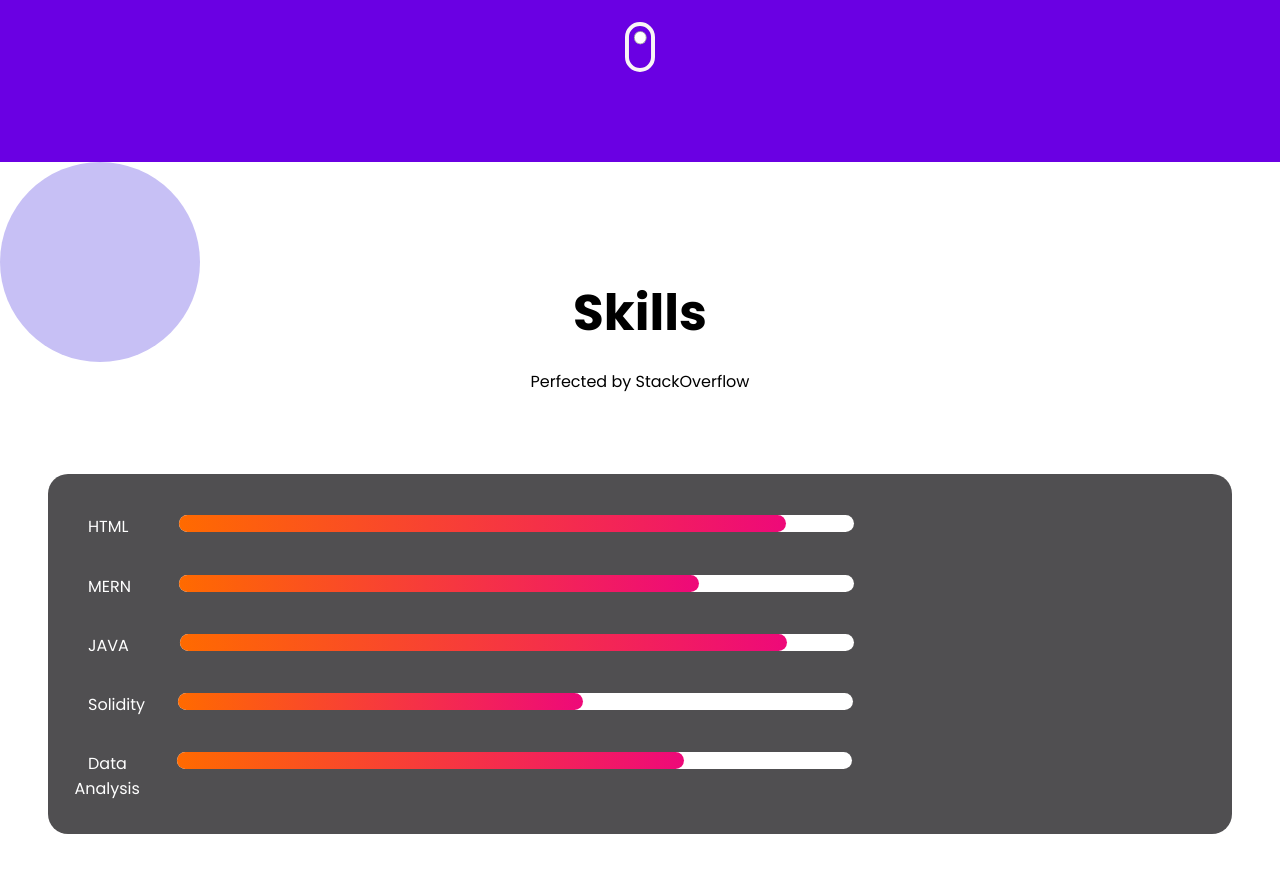
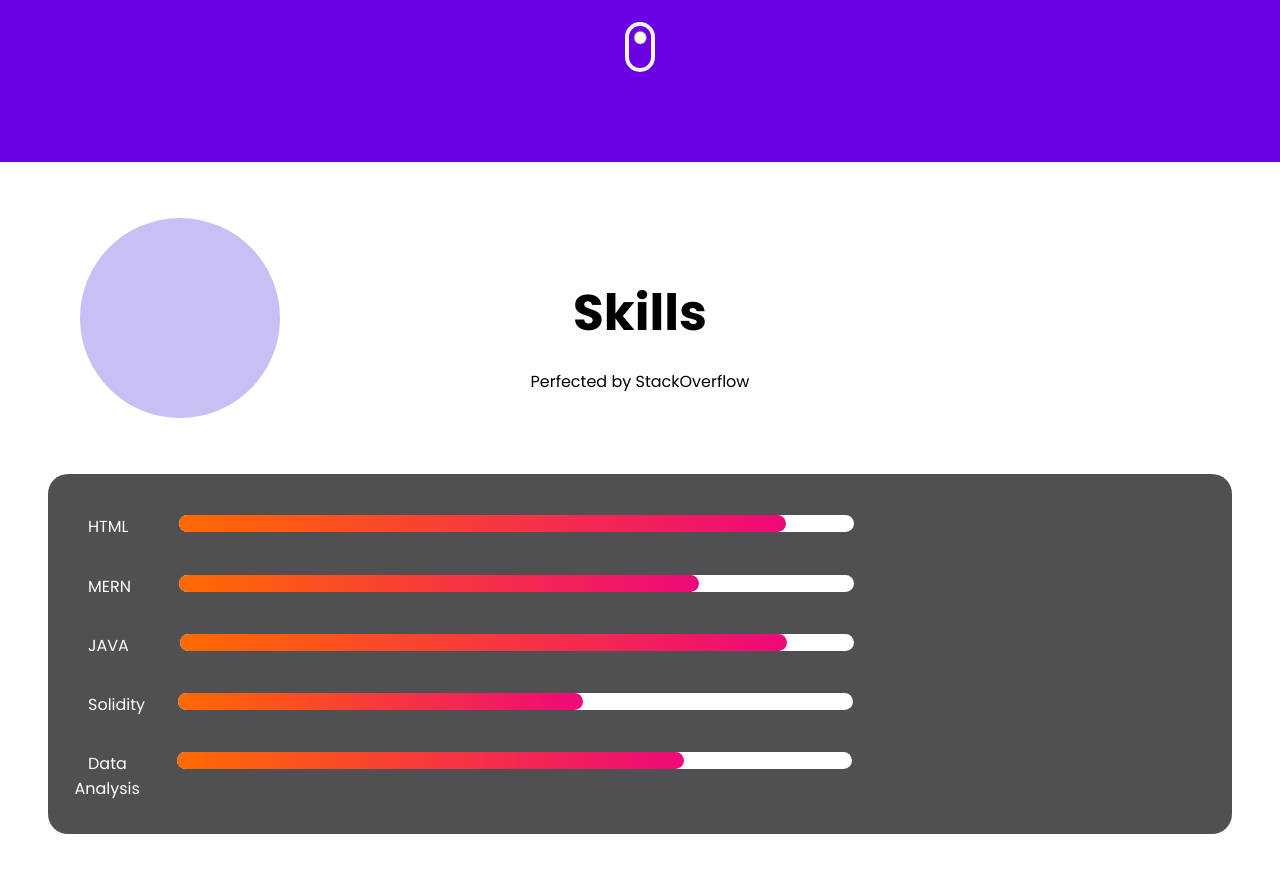
Before and after one commit to anish2110/portfolio, a plain HTML site: page index.html in a window 1280 px wide. Shown: the part 330-1202 px from the top of the page. Drawn offline with Linux system fonts and the light colour scheme.

Commit message:
Changes 2

```diff
--- a/assests/css/style.scss
+++ b/assests/css/style.scss
@@ -92,8 +92,8 @@ section{
 	height: 200px;
 	border-radius: 50%;
 	background: #C7C0F5;
-	top: 0;
-	left: 0;
+	top: 3.5rem;
+	left: 5rem;
 	z-index: -1;
 }
 
```
Also changed, not shown: assests/css/style.css, 1 other file.
